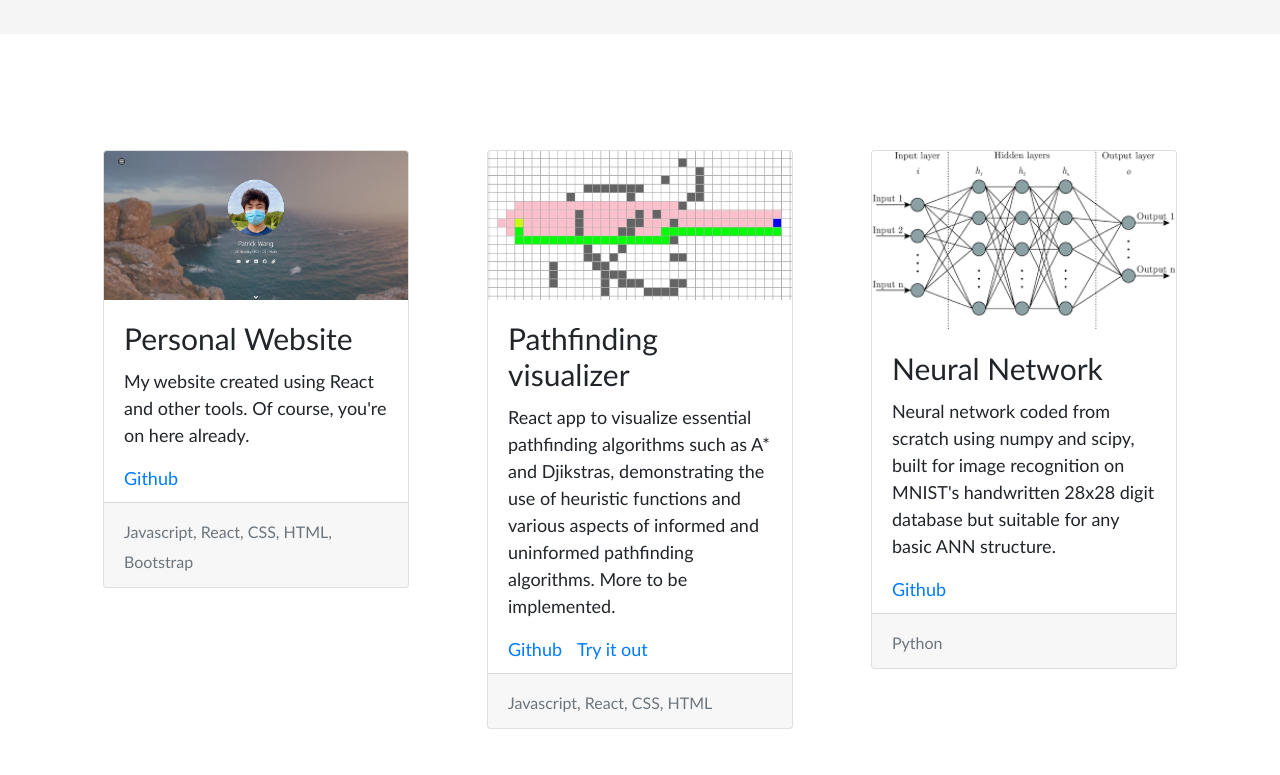
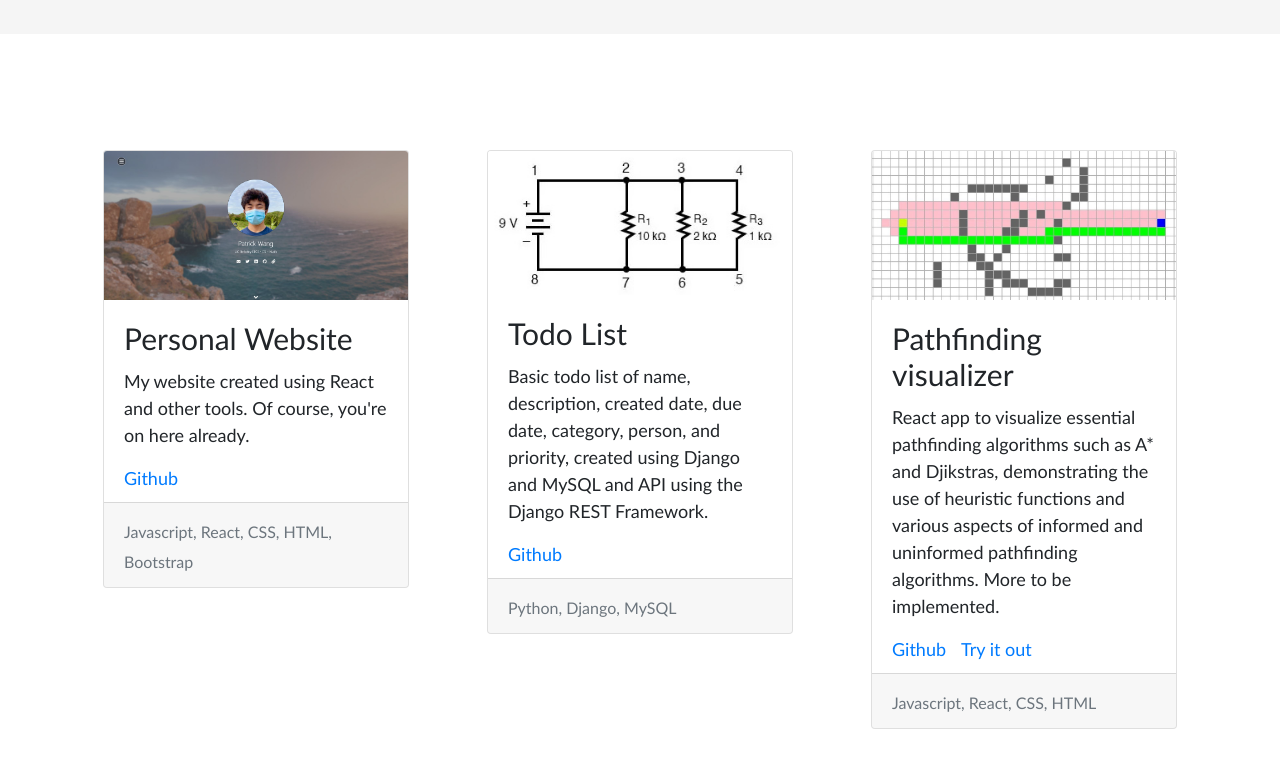
Before and after one commit to patwang123/patwang123.github.io, a React (Create React App) app: page / in a window 1280 px wide. Shown: the part 1420-2195 px from the top of the page. Built offline with nearby package versions, Linux system fonts and the light colour scheme.

Commit message:
todo list project

```diff
--- a/src/components/Projects/project_consts.js
+++ b/src/components/Projects/project_consts.js
@@ -23,6 +23,14 @@ export const PROJECT_CONSTS = [
         languages: 'Javascript, React, CSS, HTML, Bootstrap',
         img: personal_website,
         github: 'https://www.github.com/patwang123/patwang123.github.io',
+        test_it: null,
+    },
+    {
+        title: 'Todo List',
+        ext_info: 'Basic todo list of name, description, created date, due date, category, person, and priority, created using Django and MySQL and API using the Django REST Framework.',
+        languages: 'Python, Django, MySQL',
+        img: circuits,
+        github: 'https://github.com/patwang123/todo-list',
         test_it: null,
     },
     {
```
